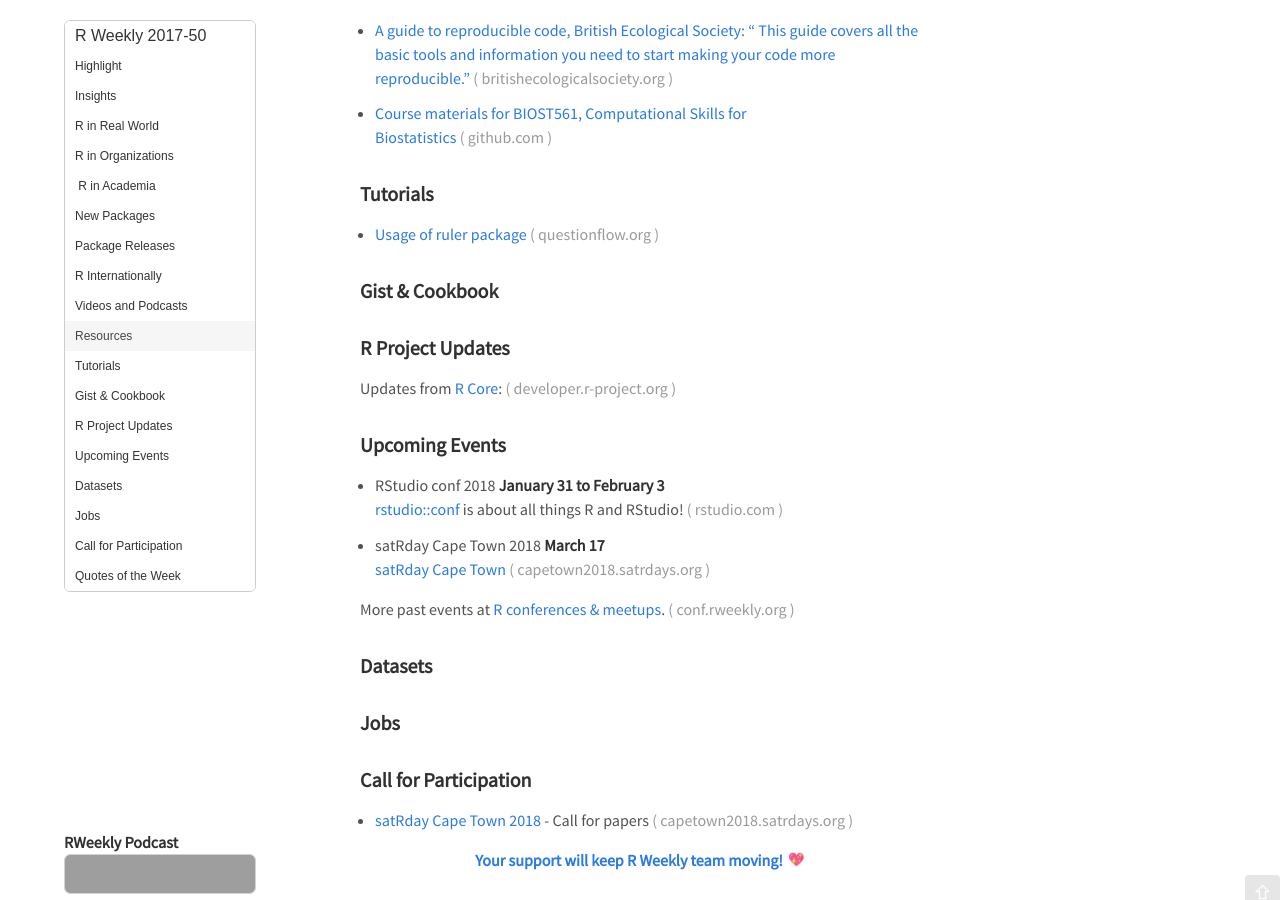
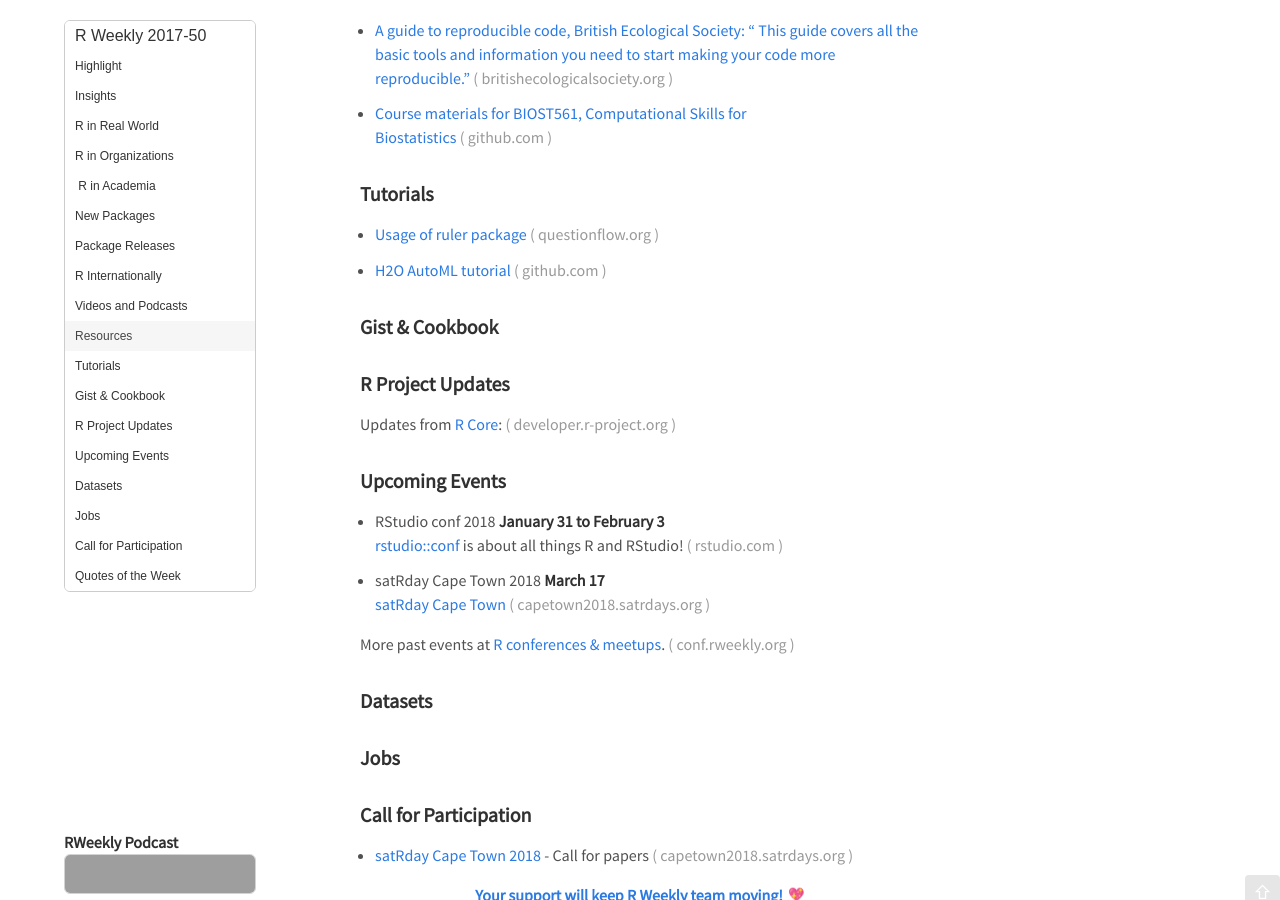
Before and after one commit to rweekly/rweekly.org, a Jekyll site: the page built from draft.md, in a window 1280 px wide and 900 px high, scrolled down 1306 px. Built offline with Jekyll 4.4.1, drawn with Linux system fonts in a browser that asks for light colours; emoji names are drawn with the system emoji font; comment, search, counter and statistics services are not loaded; grey boxes are pictures that could not be loaded.

Commit message:
Update draft.md

```diff
--- a/draft.md
+++ b/draft.md
@@ -71,6 +71,8 @@
 
 + [Usage of ruler package](http://www.questionflow.org/2017/12/05/usage-of-ruler-package/)
 
++ [H2O AutoML tutorial](https://github.com/h2oai/h2o-tutorials/tree/master/h2o-world-2017/automl)
+
 
 ### Gist & Cookbook
 
```
